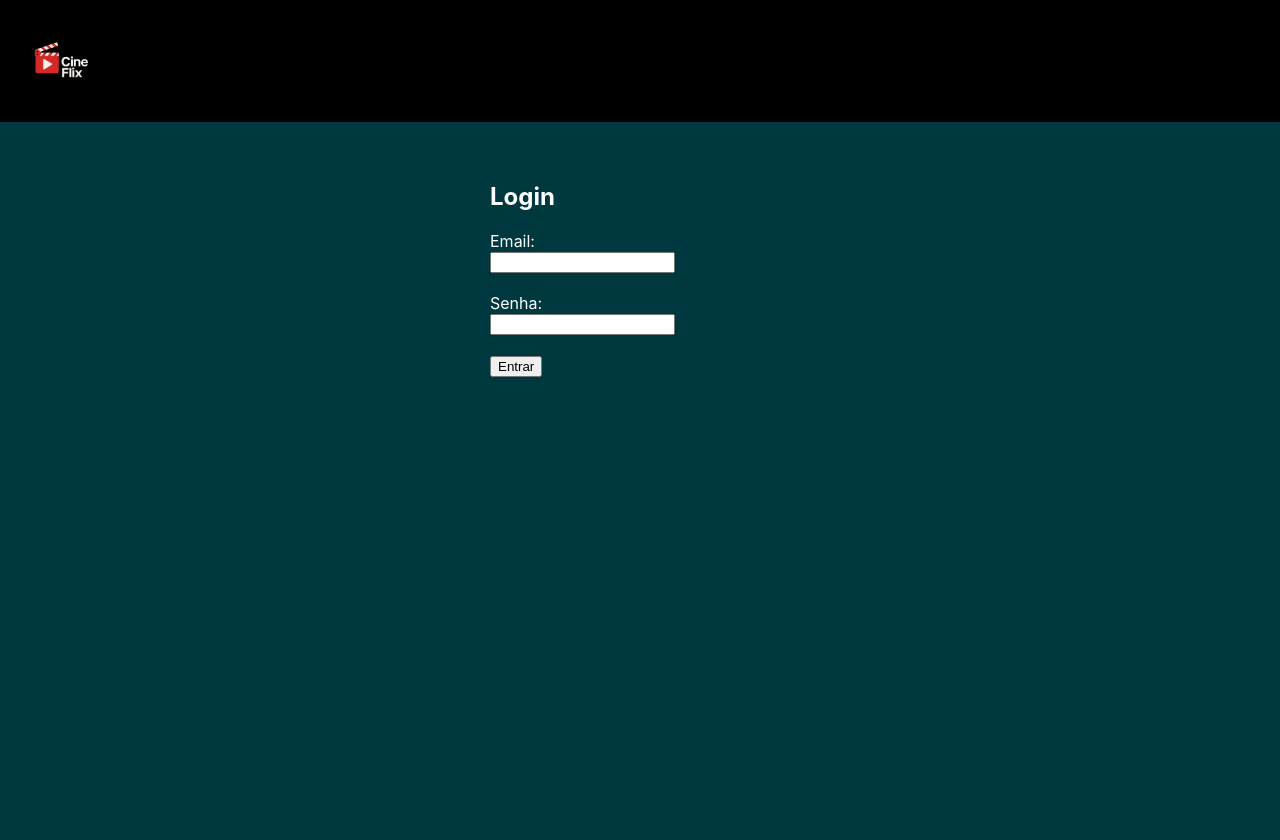
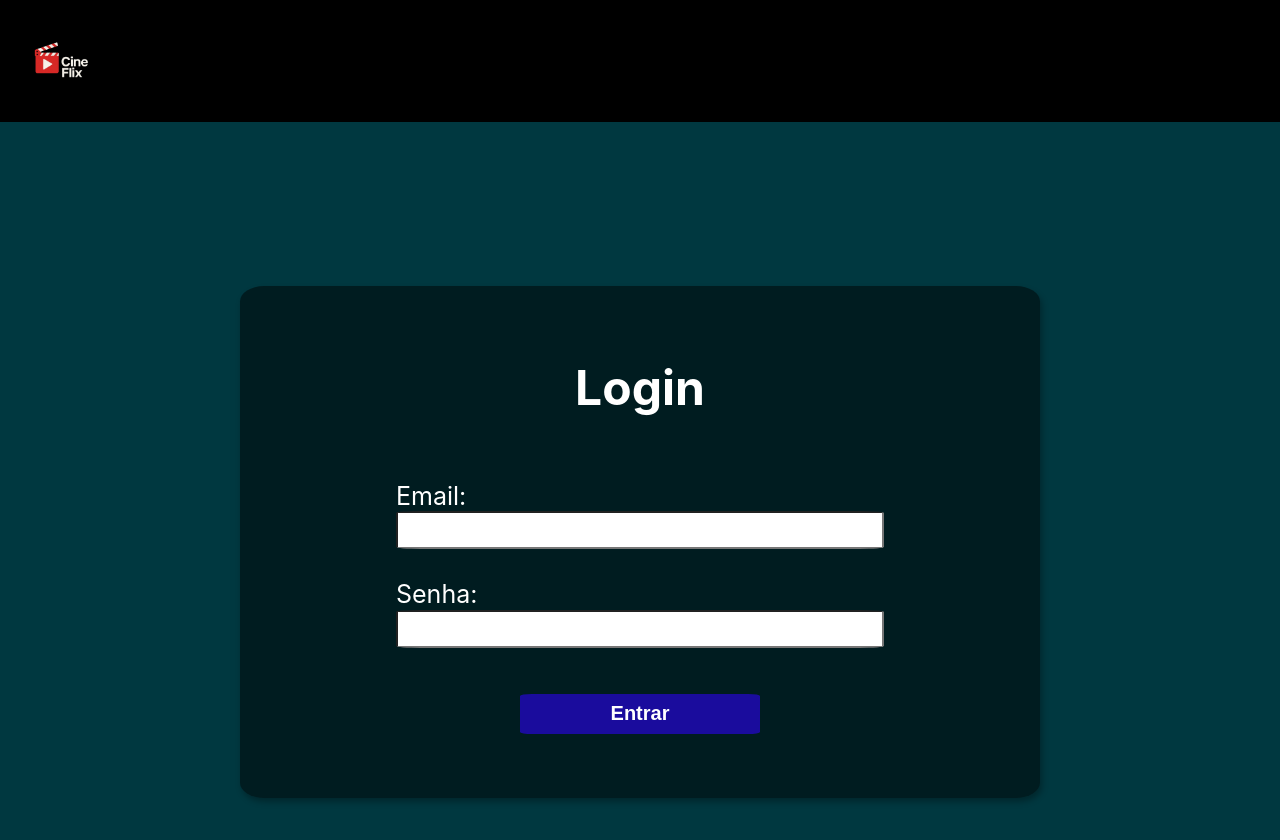
Before and after one commit to Messiassaba08/cinema-app, a React (Create React App) app: page /login in a window 1280 px wide. Shown: the top 840 px of the page. Before the commit the page ends 800 px from the top, so only its background shows below. Built offline with nearby package versions, Linux system fonts and the light colour scheme.

Commit message:
redesign login page

```diff
--- a/src/pages/Login.tsx
+++ b/src/pages/Login.tsx
@@ -1,4 +1,5 @@
 import React, { useState } from "react";
+import "../pages/login.css"
 import { useNavigate } from "react-router-dom";
 
 interface LoginProps {
@@ -24,13 +25,15 @@ const Login: React.FC<LoginProps> = ({ onLogin }) => {
   };
 
   return (
-    <div style={{ maxWidth: 300, margin: "auto", padding: 20 }}>
+    <div className="login-container">
+      <div className="login">
         <h2>Login</h2>
         <form onSubmit={handleSubmit}>
           <label>Email:</label>
           <br />
           <input
             type="email"
+            className="input"
             value={email}
             onChange={(e) => setEmail(e.target.value)}
             required
@@ -41,6 +44,7 @@ const Login: React.FC<LoginProps> = ({ onLogin }) => {
           <br />
           <input
             type="password"
+            className="input"
             value={password}
             onChange={(e) => setPassword(e.target.value)}
             required
@@ -48,8 +52,9 @@ const Login: React.FC<LoginProps> = ({ onLogin }) => {
           <br />
           <br />
           {error && <div style={{ color: "red" }}>{error}</div>}
-        <button type="submit">Entrar</button>
+          <button className="button" type="submit">Entrar</button>
         </form>
+      </div>
     </div>
   );
 };
--- /dev/null
+++ b/src/pages/login.css
@@ -0,0 +1,48 @@
+h2 {
+    font-size: 3rem;
+}
+
+.login-container {
+    display: flex;
+    height: 50rem;
+    align-items: center;
+    justify-content: center;
+}
+
+.login {
+    background-color: rgba(0, 0, 0, 0.5);
+    box-shadow: 2px 4px 6px rgba(0, 0, 0, 0.3);
+    border-radius: 3%;
+    width: 50rem;
+    height: 30rem;
+    display: flex;
+    flex-direction: column;
+    align-items: center;
+    padding-top: 2rem;
+    gap: 1.5rem;
+    font-size: 25px;
+}
+
+.input {
+    border-radius: 5%;
+    width: 30rem;
+    height: 2rem;
+}
+
+.button {
+    font-size: 20px;
+    cursor: pointer;
+    color: white;
+    background-color: rgba(47, 0, 255, 0.562);
+    width: 15rem;
+    height: 2.5rem;
+    display: block;
+    border-radius: 5%;
+    margin: 1rem auto;
+    font-weight: bold;
+    border-style: none;
+}
+
+.button:hover {
+    background-color: #0065a0;
+}
```
Lines whose indentation alone changed are shown as unchanged.
